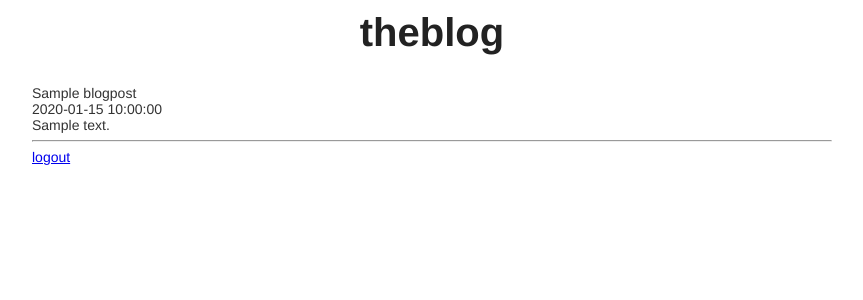
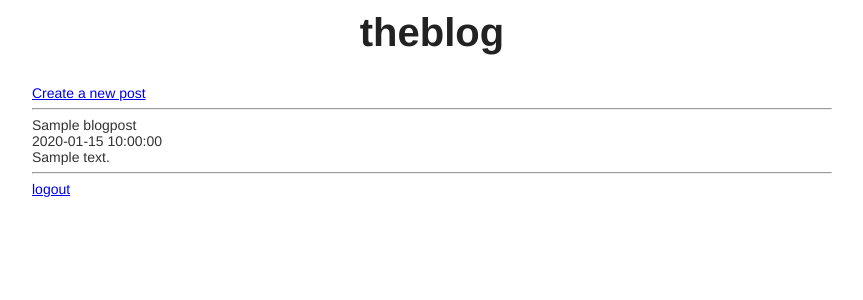
Before and after one commit to twprobasco/theblog, a Python web app: template templates/front.html in a window 1280 px wide. Shown: the top 300 px of the page, without its empty margins (208-1071 px from the left). Run offline with Jinja, Linux system fonts and the light colour scheme; the template is opened without the code that fills it: most values are stand-ins (such as "Sample title", 1, 10 or a date in 2020).

Commit message:
added a link to newpost

```diff
--- a/templates/front.html
+++ b/templates/front.html
@@ -2,6 +2,8 @@
 
 {% block content %}
 
+<a href="newpost">Create a new post</a>
+<hr>
 {% for blogpost in blogposts %}
 <div class="blogpost">
 	<div class="blogpost-heading">
```
